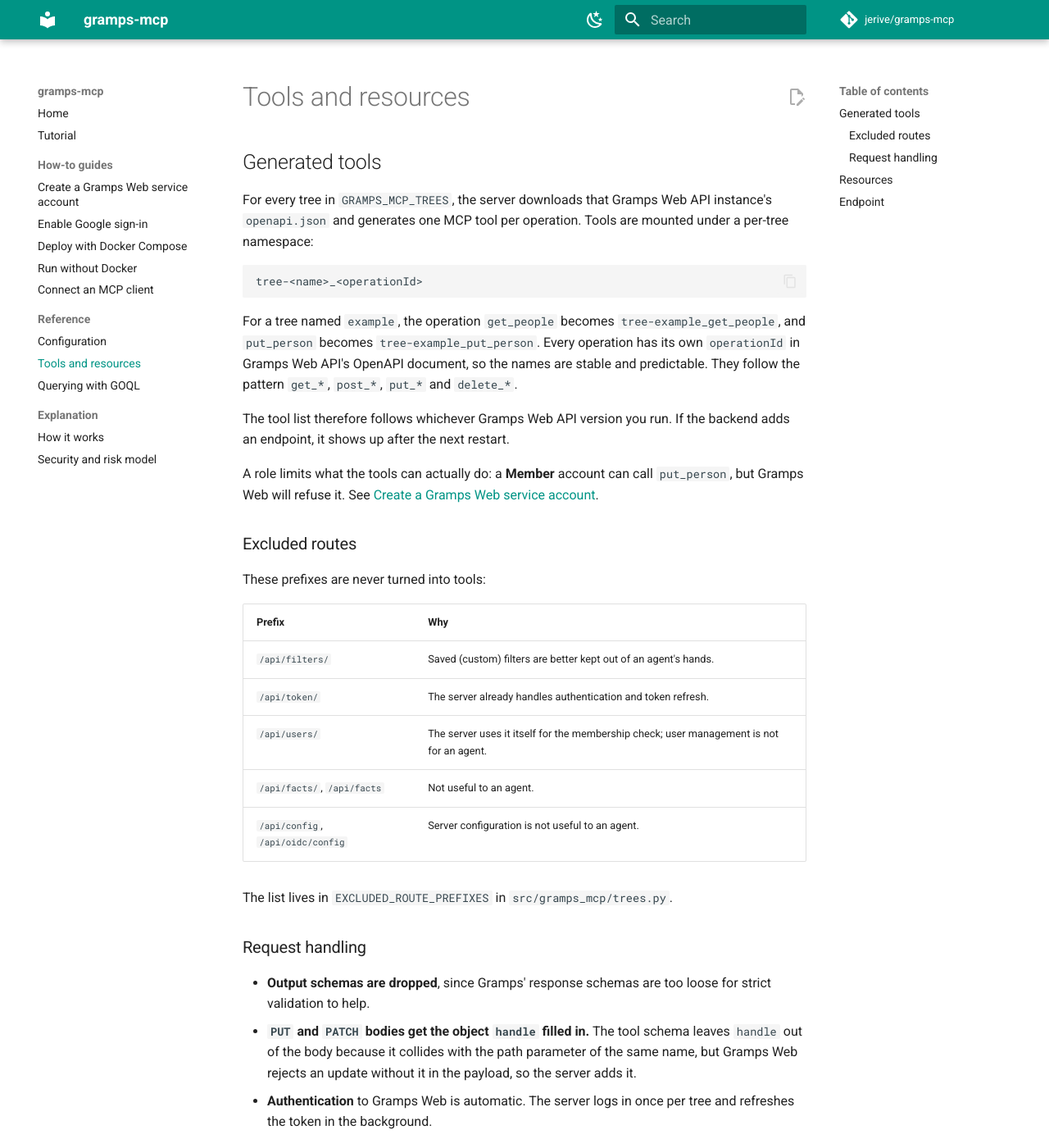
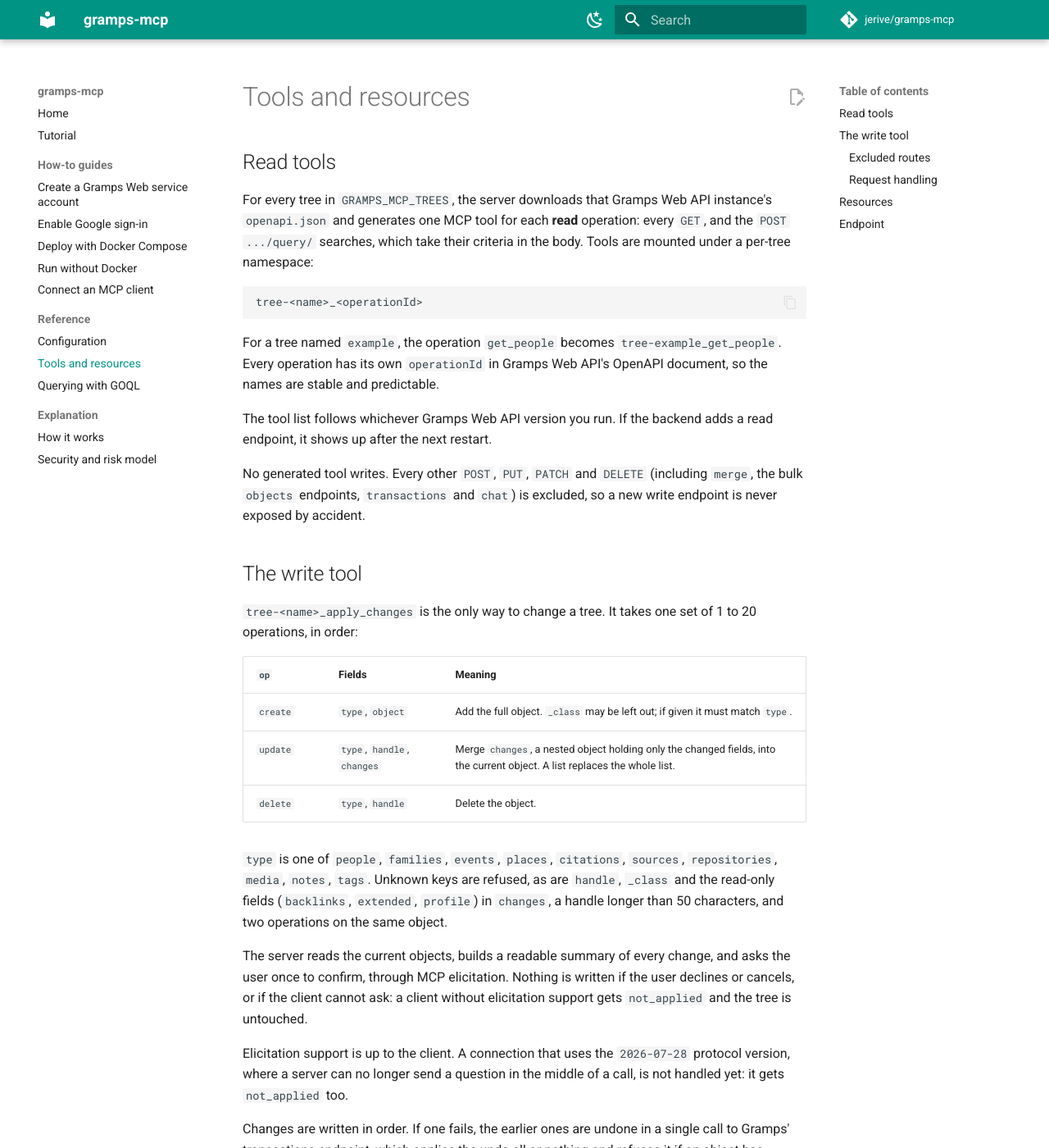
Before and after one commit to jerive/gramps-mcp, an MkDocs documentation site: the page built from docs/reference/tools.md, in a window 1280 px wide and 1400 px high. Shown: the whole window at 82% size. Built offline with MkDocs 1.6.1 and Material for MkDocs 9.7.7, drawn with Linux system fonts in a browser that asks for light colours; comment, search, counter and statistics services are not loaded; some of the changed text lies outside the part shown.

Commit message:
Document the single confirmed write tool
Co-Authored-By: Claude Sonnet 5.5 <noreply@anthropic.com>

````diff
--- a/docs/reference/tools.md
+++ b/docs/reference/tools.md
@@ -1,26 +1,72 @@
 # Tools and resources
 
-## Generated tools
+## Read tools
 
 For every tree in `GRAMPS_MCP_TREES`, the server downloads that Gramps Web API
-instance's `openapi.json` and generates one MCP tool per operation. Tools are
-mounted under a per-tree namespace:
+instance's `openapi.json` and generates one MCP tool for each **read**
+operation: every `GET`, and the `POST .../query/` searches, which take their
+criteria in the body. Tools are mounted under a per-tree namespace:
 
 ```
 tree-<name>_<operationId>
 ```
 
 For a tree named `example`, the operation `get_people` becomes
-`tree-example_get_people`, and `put_person` becomes `tree-example_put_person`.
-Every operation has its own `operationId` in Gramps Web API's OpenAPI document,
-so the names are stable and predictable. They follow the pattern
-`get_*`, `post_*`, `put_*` and `delete_*`.
+`tree-example_get_people`. Every operation has its own `operationId` in Gramps
+Web API's OpenAPI document, so the names are stable and predictable.
 
-The tool list therefore follows whichever Gramps Web API version you run. If
-the backend adds an endpoint, it shows up after the next restart.
+The tool list follows whichever Gramps Web API version you run. If the backend
+adds a read endpoint, it shows up after the next restart.
 
-A role limits what the tools can actually do: a **Member** account can call
-`put_person`, but Gramps Web will refuse it. See
+No generated tool writes. Every other `POST`, `PUT`, `PATCH` and `DELETE`
+(including `merge`, the bulk `objects` endpoints, `transactions` and `chat`) is
+excluded, so a new write endpoint is never exposed by accident.
+
+## The write tool
+
+`tree-<name>_apply_changes` is the only way to change a tree. It takes one set
+of 1 to 20 operations, in order:
+
+| `op` | Fields | Meaning |
+|---|---|---|
+| `create` | `type`, `object` | Add the full object. `_class` may be left out; if given it must match `type`. |
+| `update` | `type`, `handle`, `changes` | Merge `changes`, a nested object holding only the changed fields, into the current object. A list replaces the whole list. |
+| `delete` | `type`, `handle` | Delete the object. |
+
+`type` is one of `people`, `families`, `events`, `places`, `citations`,
+`sources`, `repositories`, `media`, `notes`, `tags`. Unknown keys are refused,
+as are `handle`, `_class` and the read-only fields (`backlinks`, `extended`,
+`profile`) in `changes`, a handle longer than 50 characters, and two operations
+on the same object.
+
+The server reads the current objects, builds a readable summary of every
+change, and asks the user once to confirm, through MCP elicitation. Nothing is
+written if the user declines or cancels, or if the client cannot ask: a client
+without elicitation support gets `not_applied` and the tree is untouched.
+
+Elicitation support is up to the client. A connection that uses the
+`2026-07-28` protocol version, where a server can no longer send a question in
+the middle of a call, is not handled yet: it gets `not_applied` too.
+
+Changes are written in order. If one fails, the earlier ones are undone in a
+single call to Gramps' transactions endpoint, which applies the undo all or
+nothing and refuses it if an object has changed since.
+
+The result has a `status`:
+
+| `status` | Meaning |
+|---|---|
+| `applied` | Everything was written. Created objects come back with their handle. |
+| `declined` | The user did not confirm. |
+| `not_applied` | Nothing was written: the client cannot confirm, or the first change failed. |
+| `invalid` | The changes could not be planned, for example an unknown handle. |
+| `rolled_back` | A change failed and the earlier ones were undone. |
+| `partly_applied` | A change failed and the earlier ones could not be undone; the message says why. |
+
+The preview shows the objects you name, not the ones Gramps updates as a
+consequence (editing a family also rewrites its members, deleting an event
+rewrites everyone who refers to it). The role of the service account still
+bounds what can be written: see
 [Create a Gramps Web service account](../how-to/service-account.md).
 
 ### Excluded routes
@@ -35,16 +81,12 @@ These prefixes are never turned into tools:
 | `/api/facts/`, `/api/facts` | Not useful to an agent. |
 | `/api/config`, `/api/oidc/config` | Server configuration is not useful to an agent. |
 
-The list lives in `EXCLUDED_ROUTE_PREFIXES` in `src/gramps_mcp/trees.py`.
+The list lives in `EXCLUDED_ROUTE_PREFIXES` in `src/gramps_mcp/trees.py`; the read-only rule is `map_route` in the same file.
 
 ### Request handling
 
-- **Output schemas are dropped**, since Gramps' response schemas are too loose
+- **Output schemas of the read tools are dropped**, since Gramps' response schemas are too loose
   for strict validation to help.
-- **`PUT` and `PATCH` bodies get the object `handle` filled in.** The tool
-  schema leaves `handle` out of the body because it collides with the path
-  parameter of the same name, but Gramps Web rejects an update without it in
-  the payload, so the server adds it.
 - **Authentication** to Gramps Web is automatic. The server logs in once per
   tree and refreshes the token in the background.
 
````
Also changed, not shown: README.md (+4 -2 lines), docs/explanation/how-it-works.md (+9 -6 lines), docs/explanation/security-model.md (+4 -0 lines), docs/index.md (+5 -3 lines).
